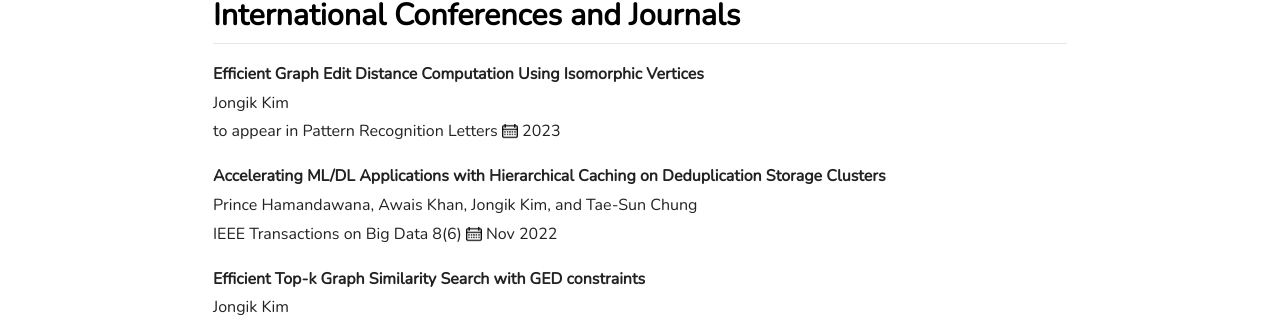
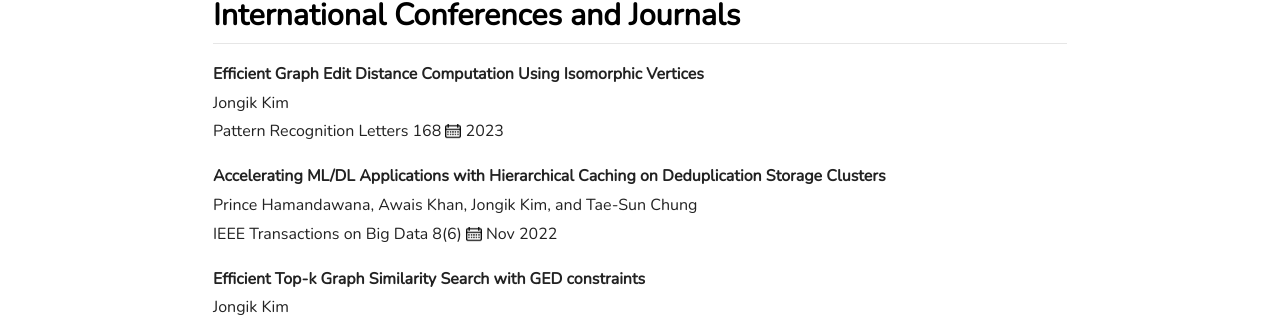
Before and after one commit to cnu-infolab/cnu-infolab.github.io, a Jekyll site: the page built from publications.md, in a window 1280 px wide and 900 px high. Shown: the part 140-457 px from the top of the window. Built offline with Jekyll 4.4.1, drawn with Linux system fonts in a browser that asks for light colours.

Commit message:
Update ipapers.yml

```diff
--- a/_data/ipapers.yml
+++ b/_data/ipapers.yml
@@ -5,7 +5,7 @@
     - Jongik Kim
   num_authors: 1
   publisher:
-    venue: "to appear in Pattern Recognition Letters"
+    venue: "Pattern Recognition Letters 168"
 
 - year: 2022
   month: Nov
```
